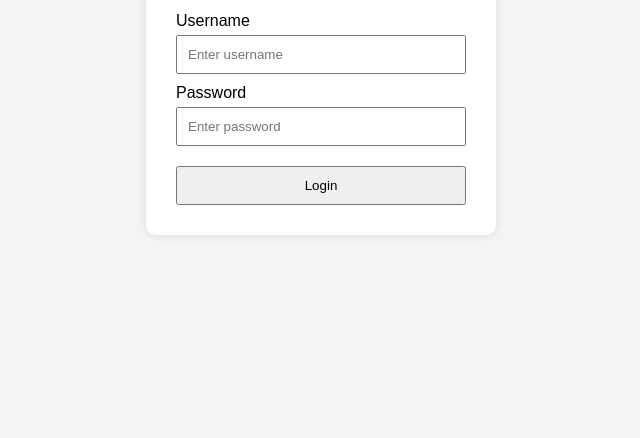
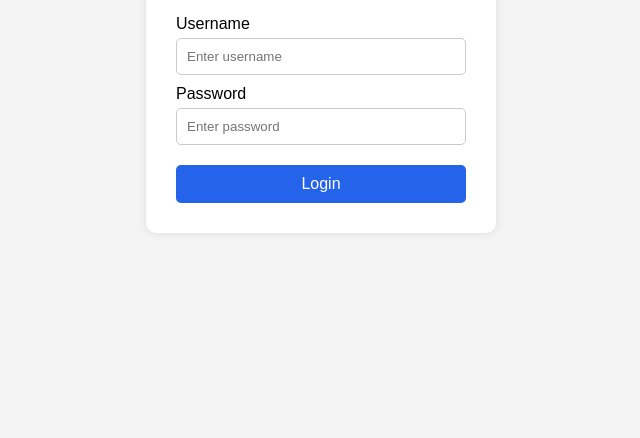
Before and after one commit to veronjoseph2006-crypto/Employee-Management-System, a plain HTML site: page frontend/login.html in a window 1280 px wide. Shown: the part 362-800 px from the top of the page, without its empty margins (319-959 px from the left). Drawn offline with Linux system fonts and the light colour scheme.

Commit message:
Improved login form styling

```diff
--- a/frontend/css/style.css
+++ b/frontend/css/style.css
@@ -1,47 +1,58 @@
-*{
-    margin:0;
-    padding:0;
-    box-sizing:border-box;
+* {
+    margin: 0;
+    padding: 0;
+    box-sizing: border-box;
 }
 
-body{
-    font-family:Arial, sans-serif;
-    height:100vh;
-    display:flex;
-    justify-content:center;
-    align-items:center;
-    background:#f4f4f4;
+body {
+    font-family: Arial, sans-serif;
+    height: 100vh;
+    display: flex;
+    justify-content: center;
+    align-items: center;
+    background: #f4f4f4;
 }
 
-.login-container{
-    background:white;
-    padding:30px;
-    border-radius:10px;
-    width:350px;
-    box-shadow:0 0 10px rgba(0,0,0,0.1);
+.login-container {
+    background: white;
+    padding: 30px;
+    border-radius: 10px;
+    width: 350px;
+    box-shadow: 0 0 10px rgba(0, 0, 0, 0.1);
 }
 
-h1{
-    text-align:center;
-    margin-bottom:20px;
+h1 {
+    text-align: center;
+    margin-bottom: 20px;
 }
 
-form{
-    display:flex;
-    flex-direction:column;
+form {
+    display: flex;
+    flex-direction: column;
 }
 
-label{
-    margin-top:10px;
+label {
+    margin-top: 10px;
 }
 
-input{
-    padding:10px;
-    margin-top:5px;
+input {
+    padding: 10px;
+    margin-top: 5px;
+    border: 1px solid #ccc;
+    border-radius: 5px;
 }
 
-button{
-    margin-top:20px;
-    padding:10px;
-    cursor:pointer;
+button {
+    margin-top: 20px;
+    padding: 10px;
+    cursor: pointer;
+    border: none;
+    border-radius: 5px;
+    background: #2563eb;
+    color: white;
+    font-size: 16px;
 }
+
+button:hover {
+    background: #1d4ed8;
+}
--- a/frontend/login.html
+++ b/frontend/login.html
@@ -1,12 +1,14 @@
 <!DOCTYPE html>
 <html lang="en">
+
 <head>
     <meta charset="UTF-8">
     <meta name="viewport" content="width=device-width, initial-scale=1.0">
-    <title>Employee Management System</title>
+    <title>Employee Management System - Login</title>
 
     <link rel="stylesheet" href="css/style.css">
 </head>
+
 <body>
 
     <div class="login-container">
@@ -28,4 +30,5 @@
     </div>
 
 </body>
+
 </html>
```
